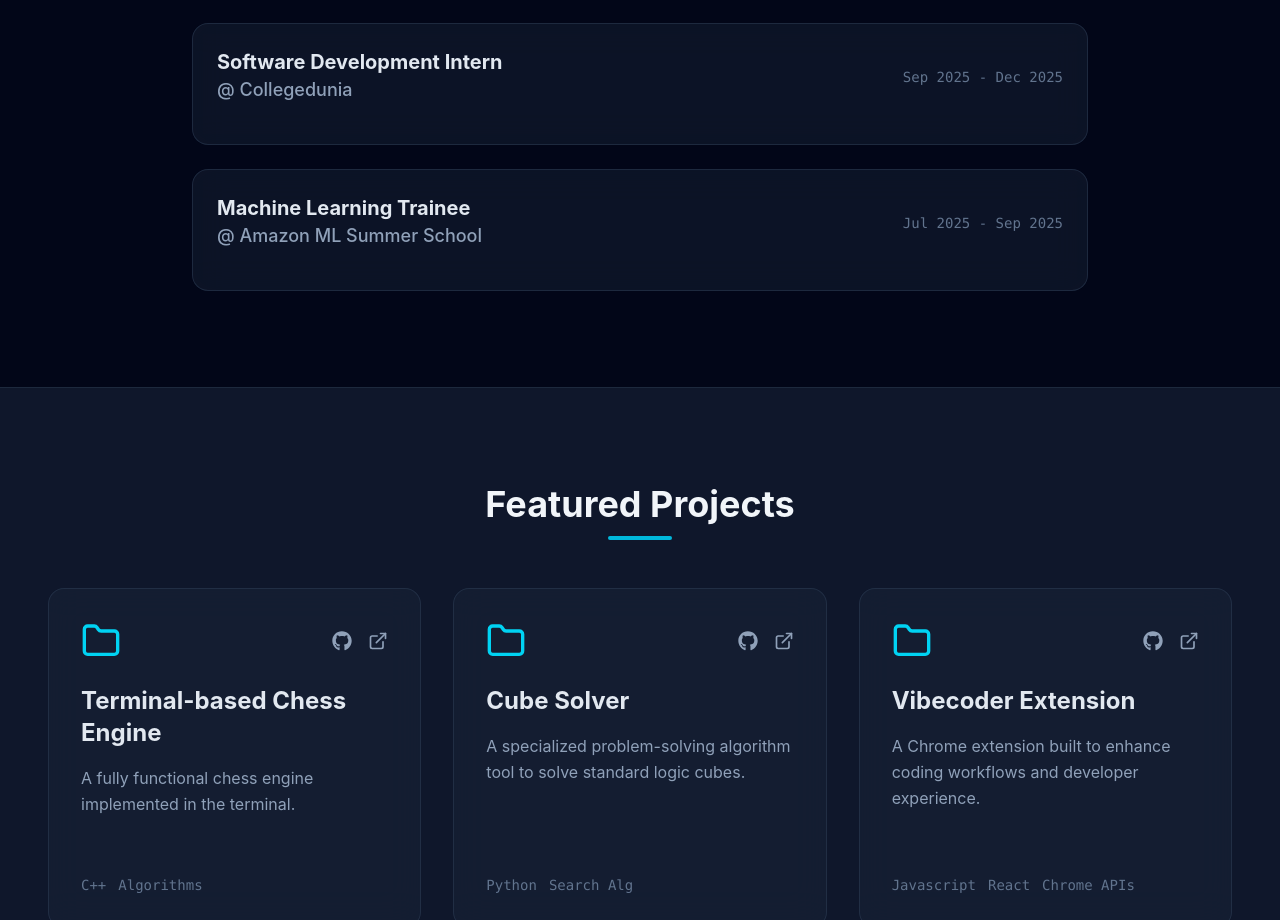
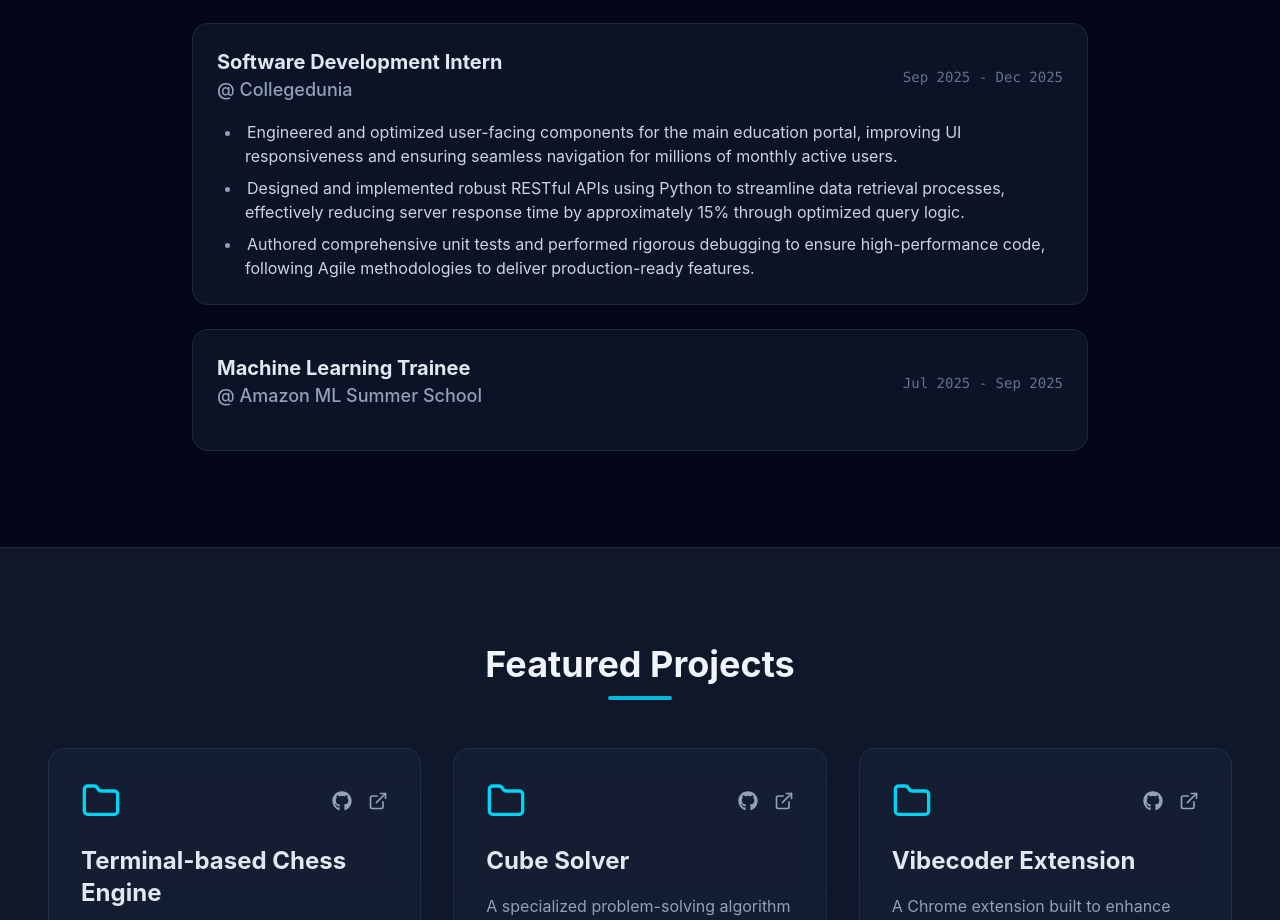
Before and after one commit to sahilgupta630/portfolio, a React app: page / in a window 1280 px wide. Shown: the part 2496-3416 px from the top of the page. Built offline with nearby package versions, Linux system fonts and the light colour scheme; the HTML template or start-up script is replaced by a standard one.

Commit message:
Update Software Development Intern details

```diff
--- a/src/components/Experience.jsx
+++ b/src/components/Experience.jsx
@@ -34,6 +34,11 @@ export default function Experience() {
             role: "Software Development Intern",
             company: "Collegedunia",
             duration: "Sep 2025 - Dec 2025",
+            description: [
+                "Engineered and optimized user-facing components for the main education portal, improving UI responsiveness and ensuring seamless navigation for millions of monthly active users.",
+                "Designed and implemented robust RESTful APIs using Python to streamline data retrieval processes, effectively reducing server response time by approximately 15% through optimized query logic.",
+                "Authored comprehensive unit tests and performed rigorous debugging to ensure high-performance code, following Agile methodologies to deliver production-ready features.",
+            ],
         },
         {
             role: "Machine Learning Trainee",
```
